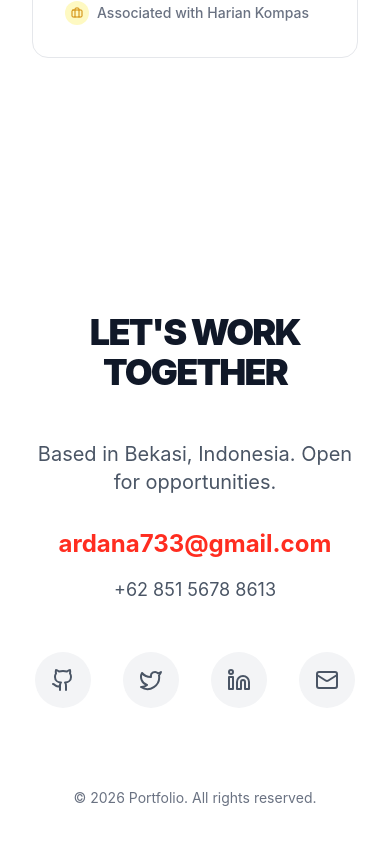
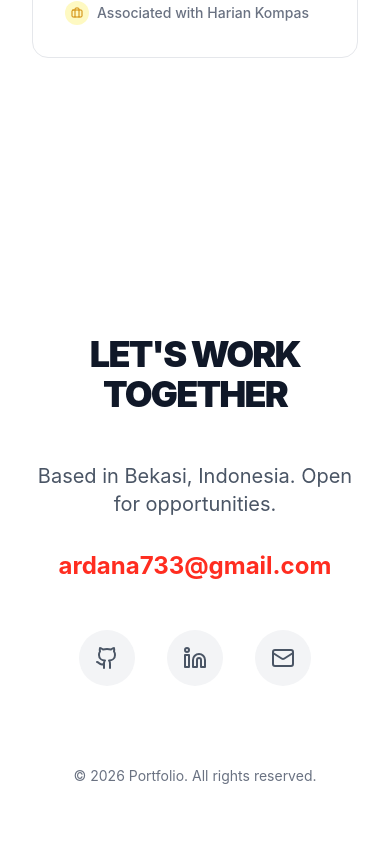
Before and after one commit to Ardanaa/portofolio-ardana, a React (Vite) app: page / in a window 390 px wide. Shown: the part 5504-6348 px from the top of the page. Built offline with nearby package versions, Linux system fonts and the light colour scheme.

Commit message:
chore: update contact links (github, linkedin) and remove phone/twitter

```diff
--- a/src/components/sections/Contact.tsx
+++ b/src/components/sections/Contact.tsx
@@ -1,6 +1,6 @@
 import React from 'react';
 import { motion } from 'framer-motion';
-import { Mail, Github, Twitter, Linkedin } from 'lucide-react';
+import { Mail, Github, Linkedin } from 'lucide-react';
 
 const Contact: React.FC = () => {
   return (
@@ -24,16 +24,19 @@ const Contact: React.FC = () => {
             <a href="mailto:ardana733@gmail.com" className="text-2xl font-bold text-primary hover:underline">
               ardana733@gmail.com
             </a>
-            <a href="tel:+6285156788613" className="text-lg text-gray-600 dark:text-gray-400 hover:text-primary transition-colors">
-              +62 851 5678 8613
-            </a>
           </div>
 
           <div className="flex justify-center gap-8">
-            {[Github, Twitter, Linkedin, Mail].map((Icon, index) => (
+            {[
+              { Icon: Github, href: "https://github.com/ardanaa" },
+              { Icon: Linkedin, href: "https://www.linkedin.com/in/muhammad-ardana-1b8472137/" },
+              { Icon: Mail, href: "mailto:ardana733@gmail.com" }
+            ].map(({ Icon, href }, index) => (
               <a
                 key={index}
-                href="#"
+                href={href}
+                target="_blank"
+                rel="noopener noreferrer"
                 className="p-4 bg-gray-100 dark:bg-gray-800 rounded-full text-gray-600 dark:text-gray-300 hover:bg-primary hover:text-white dark:hover:bg-primary transition-all duration-300"
               >
                 <Icon className="w-6 h-6" />
```
